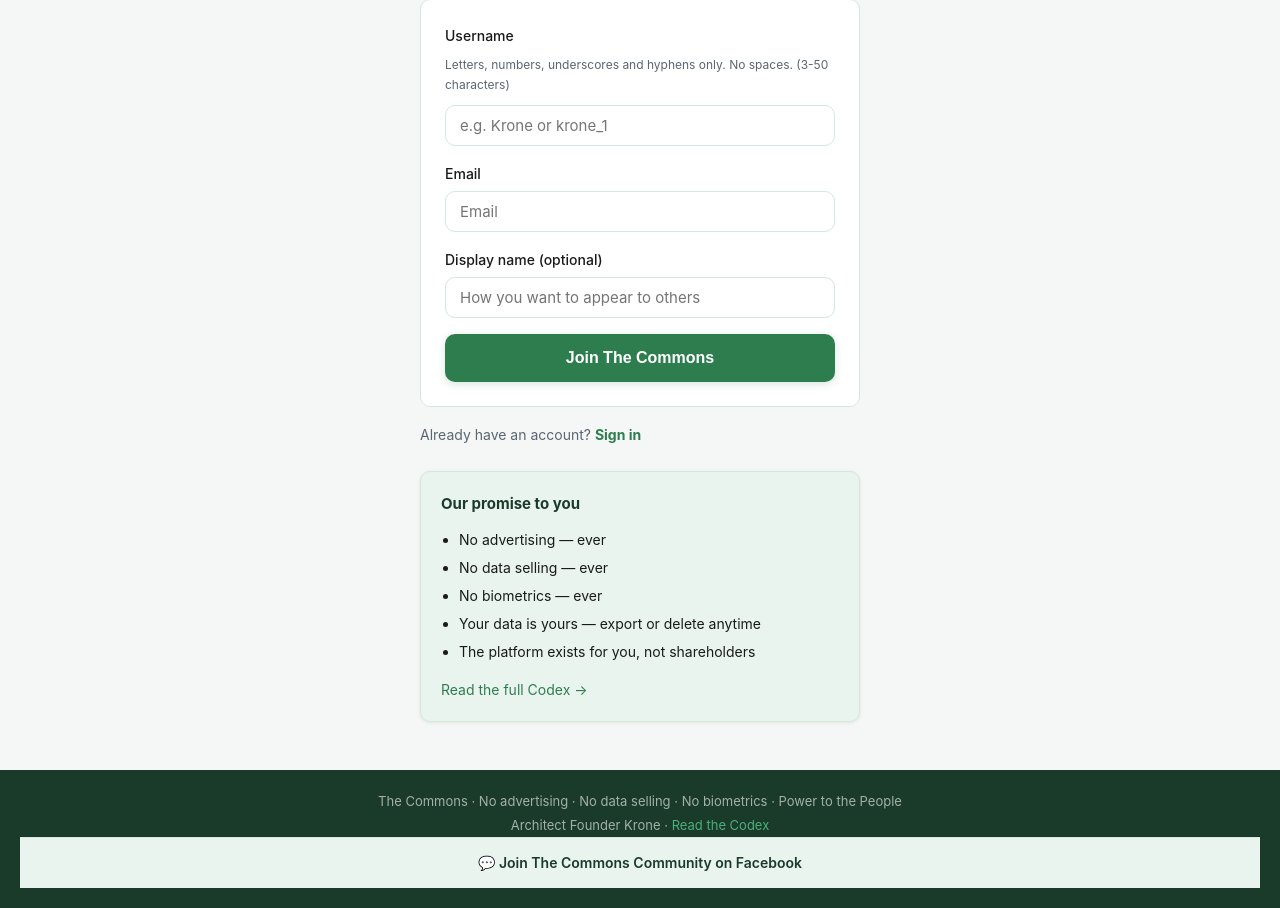
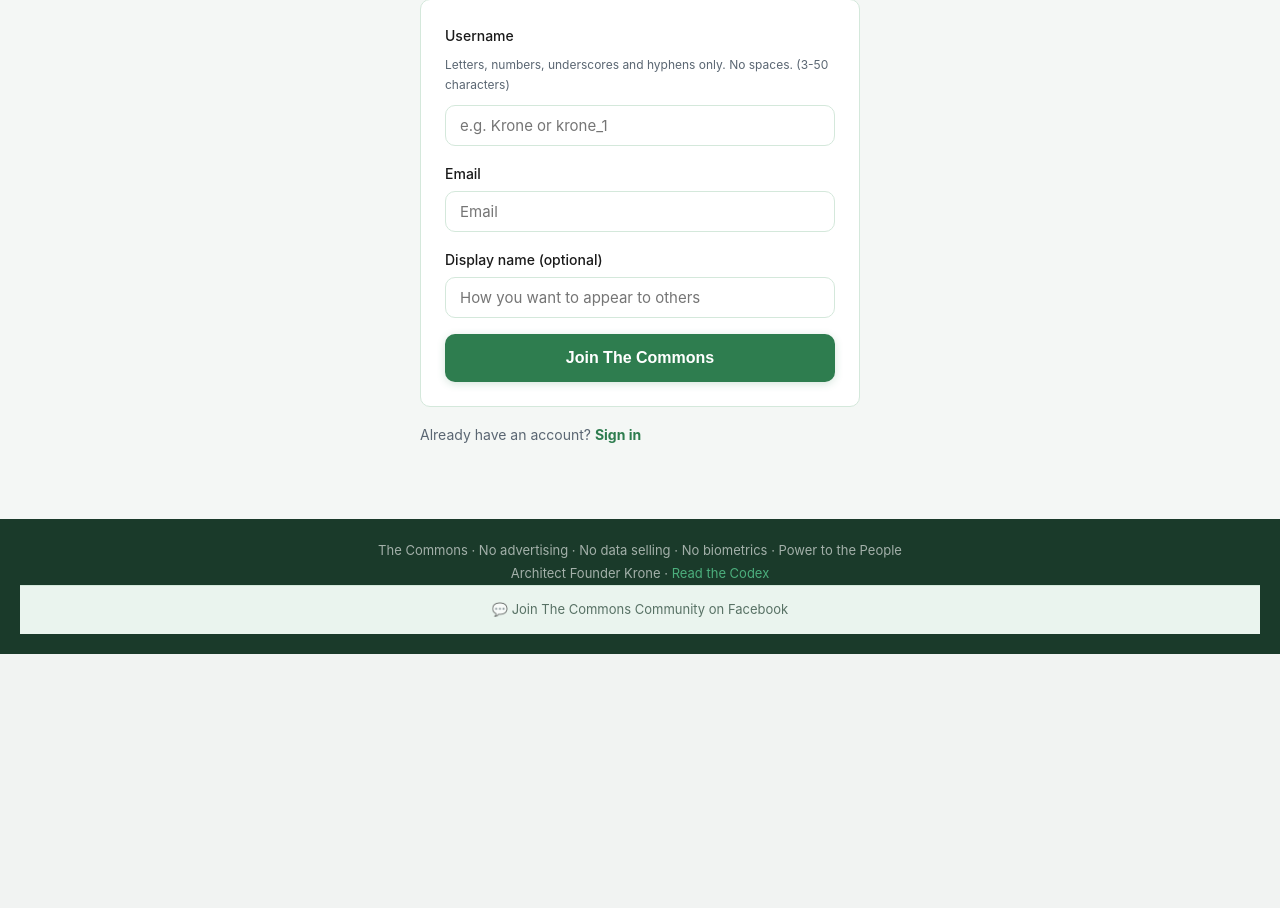
Before and after one commit to Kronestones/the-commons, a FastAPI app: page /register in a window 1280 px wide. Shown: the part 245-1153 px from the top of the page. After the commit the page ends 899 px from the top, so only its background shows below. Run offline with FastAPI, Linux system fonts and the light colour scheme.

Commit message:
fix: remove promise section from register, smaller Facebook link on auth pages

```diff
--- a/templates/login.html
+++ b/templates/login.html
@@ -62,7 +62,7 @@ document.getElementById('login-form').addEventListener('submit', async (e) => {
     <p>The Commons · No advertising · No data selling · No biometrics · Power to the People</p>
     <p>Architect Founder Krone · <a href="/codex">Read the Codex</a></p>
     <div class="fb-community">
-      <a href="https://www.facebook.com/groups/1625182101758420/" target="_blank" rel="noopener">
+      <a href="https://www.facebook.com/groups/1625182101758420/" target="_blank" rel="noopener" style="font-size:13px;font-weight:400;opacity:0.7;">
         💬 Join The Commons Community on Facebook
       </a>
     </div>
--- a/templates/register.html
+++ b/templates/register.html
@@ -37,17 +37,7 @@
 
   <p class="auth-switch">Already have an account? <a href="/login"><strong>Sign in</strong></a></p>
 
-  <div class="auth-promise">
-    <h3>Our promise to you</h3>
-    <ul>
-      <li>No advertising — ever</li>
-      <li>No data selling — ever</li>
-      <li>No biometrics — ever</li>
-      <li>Your data is yours — export or delete anytime</li>
-      <li>The platform exists for you, not shareholders</li>
-    </ul>
-    <a href="/codex">Read the full Codex →</a>
-  </div>
+
 
   <!-- Kinto & Tah banners — below the sign up block -->
 
@@ -95,7 +85,7 @@ document.getElementById('register-form').addEventListener('submit', async (e) =>
     <p>The Commons · No advertising · No data selling · No biometrics · Power to the People</p>
     <p>Architect Founder Krone · <a href="/codex">Read the Codex</a></p>
     <div class="fb-community">
-      <a href="https://www.facebook.com/groups/1625182101758420/" target="_blank" rel="noopener">
+      <a href="https://www.facebook.com/groups/1625182101758420/" target="_blank" rel="noopener" style="font-size:13px;font-weight:400;opacity:0.7;">
         💬 Join The Commons Community on Facebook
       </a>
     </div>
```
